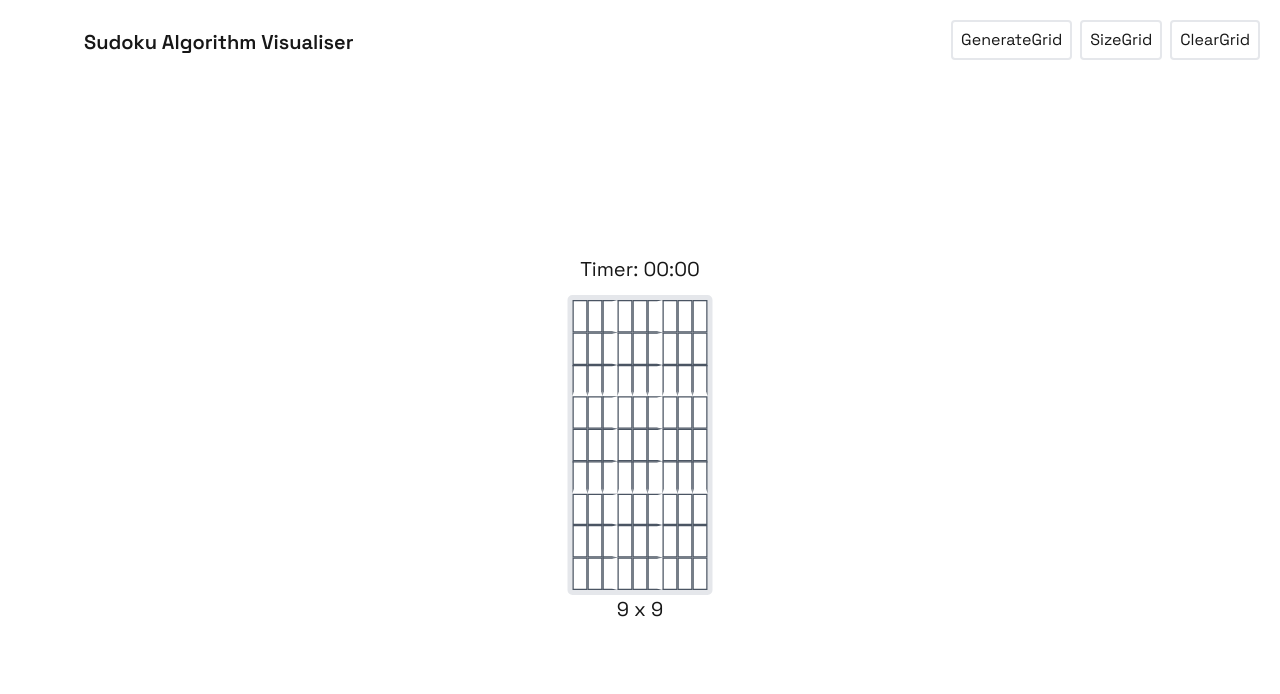
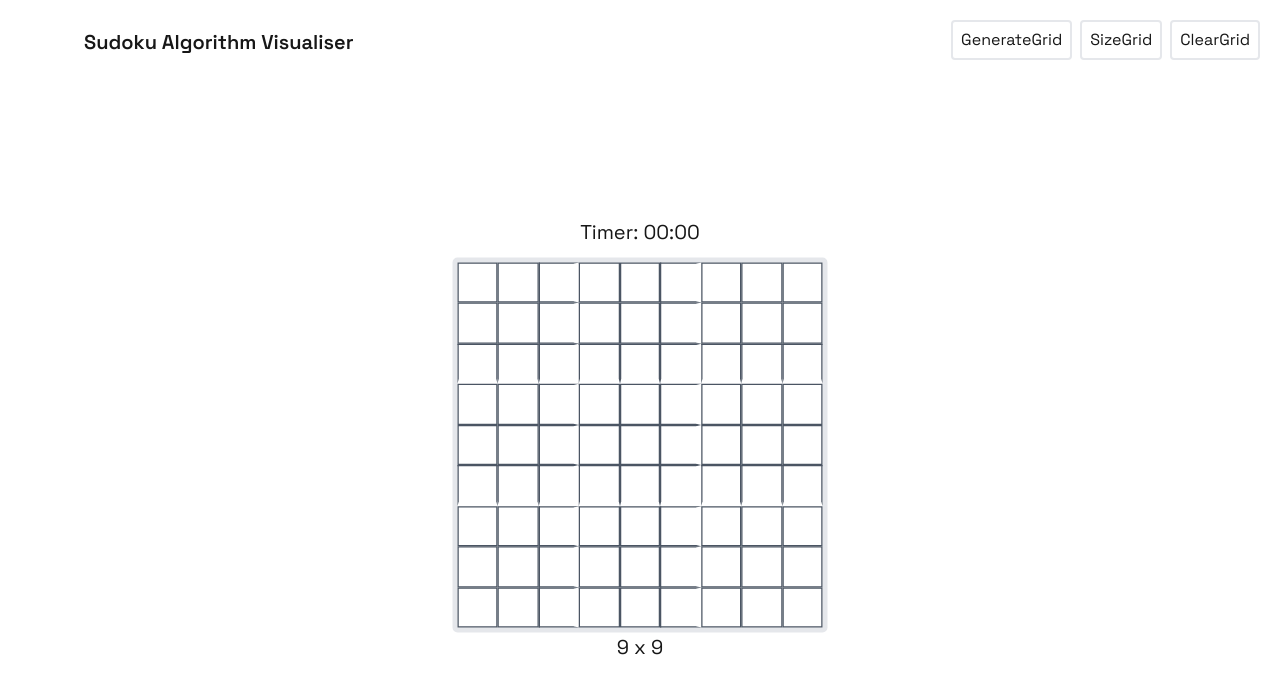
Before and after one commit to EthanEES/Sudoku-Algorithm-Visualiser, a Next.js app in the folder product/sudoku-algorithm-visualiser/: page / in a window 1280 px wide. Shown: the top 694 px of the page. Built offline with nearby package versions, Linux system fonts and the light colour scheme; a web font is replaced by a local one.

Commit message:
refactor: Changed the grid component so the size can be dynamically changed

```diff
--- a/product/sudoku-algorithm-visualiser/src/components/sudokugrid.js
+++ b/product/sudoku-algorithm-visualiser/src/components/sudokugrid.js
@@ -1,17 +1,14 @@
 // components/Grid.js
 import React from 'react';
 
-const Grid = () => {
-    const rows = 9;
-    const cols = 9;
-
+const Grid = ({ rows = 9, cols = 9 }) => {
     const gridItems = [];
     let index = 0;
 
     for (let i = 0; i < rows; i++) {
         for (let j = 0; j < cols; j++) {
-            const isThickBorderRow = (i + 1) % 3 == 0; // Thick border after every 3rd row
-            const isThickBorderCol = (j + 1) % 3 == 0; // Thick border after every 3rd column
+            const isThickBorderRow = (i + 1) % (rows/3) == 0; // Thick border after every 3rd row
+            const isThickBorderCol = (j + 1) % (rows/3) == 0; // Thick border after every 3rd column
 
             // Determine className for the grid item
             let className = "grid-item border flex items-center justify-center border-gray-600 ";
@@ -29,7 +26,7 @@ const Grid = () => {
             // Push the grid item
             gridItems.push(
                 <div className={className} key={`${index}`}>
-                    <input id="boxcontent" type="number" min="1" max="9" required className=" text-xl bg-transparent h-[80%] w-[80%] place-items-center [&::-webkit-outer-spin-button]:appearance-none [&::-webkit-inner-spin-button]:appearance-none"/>
+                    <input id="boxcontent" type="number" min="1" max="9" required className=" text-xl dark:bg-[#1b212c] h-[80%] w-[80%] place-items-center [&::-webkit-outer-spin-button]:appearance-none [&::-webkit-inner-spin-button]:appearance-none"/>
 
                 </div>
             );
@@ -38,9 +35,26 @@ const Grid = () => {
     }
 
     return (
-        <div className="grid grid-rows-9 grid-cols-9 dark:bg-[#1b212c] border-solid rounded border-4 h-[30%] w-[30%] mx-auto">
-            {gridItems}
+        <div>
+
+            <div className="grid dark:bg-[#1b212c] border-solid rounded border-4 mx-auto"
+            style={{
+                gridTemplateRows: `repeat(${rows}, 1fr)`,
+                gridTemplateColumns: `repeat(${cols}, 1fr)`,
+                maxWidth: '90vw', // Ensures grid doesn't overflow horizontally
+                maxHeight: '90vh', // Ensures grid doesn't overflow vertically
+                minWidth: '300px', // Minimum grid width
+                minHeight: '300px', // Minimum grid height
+
+            }}
+    >
+
+                {gridItems}
+
+            </div>
         </div>
+
+
     );
 };
 
```
